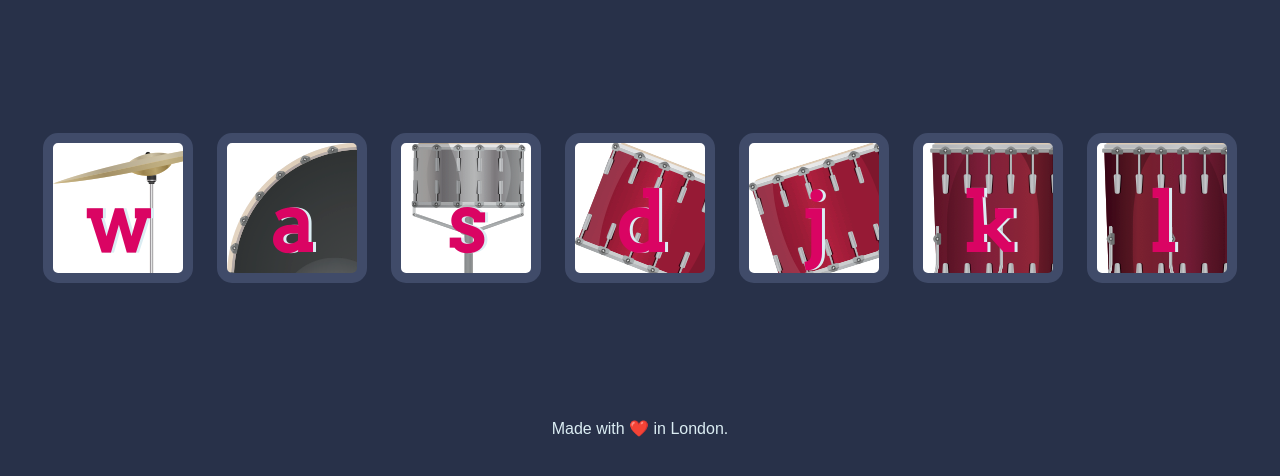
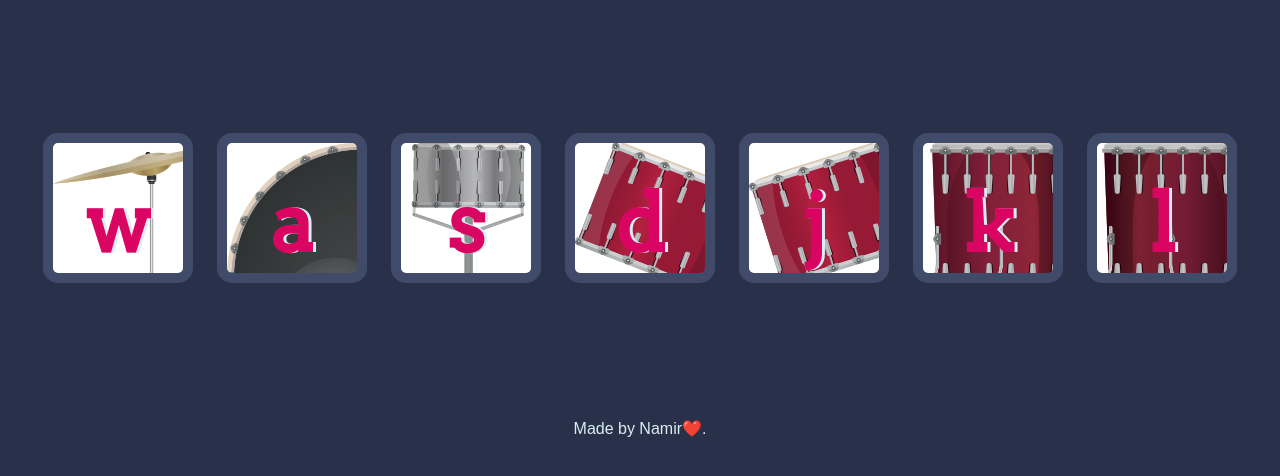
Before and after one commit to namir0141/Drum_Kit_Game, a plain HTML site: page index.html in a window 1280 px wide. Shown: the part 156-632 px from the top of the page. Drawn offline with Linux system fonts and the light colour scheme.

Commit message:
Update index.html

```diff
--- a/index.html
+++ b/index.html
@@ -23,7 +23,7 @@
 
 
   <footer>
-    Made with ❤️ in London.
+    Made by Namir❤️.
   </footer>
   <script src="index.js"></script>
 </body>
```
